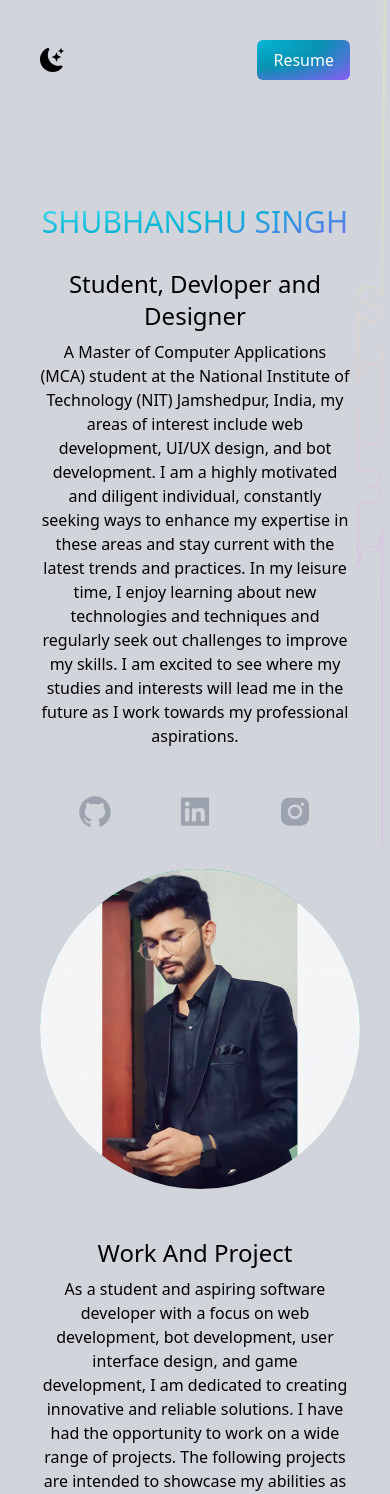
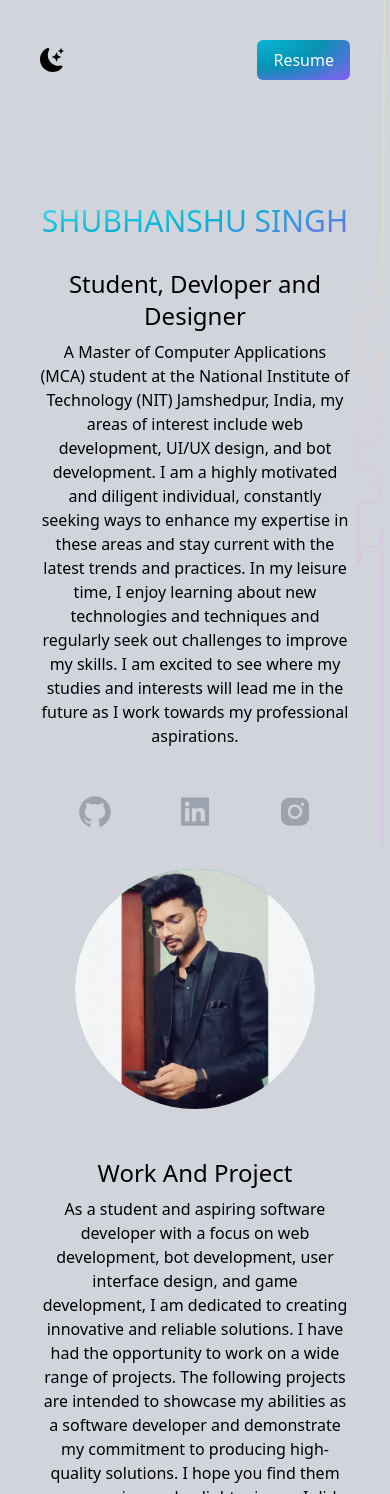
Before and after one commit to soshubh/Shubhanshu-Singh, a Next.js app: page / in a window 390 px wide. Shown: the top 1494 px of the page. Built offline with nearby package versions, Linux system fonts and the light colour scheme.

Commit message:
Photo update

```diff
--- a/pages/index.js
+++ b/pages/index.js
@@ -107,7 +107,7 @@
 
           </div>
 
-          <div className=' relative mx-auto bg-gradient-to-b from-teal-500 rounded-full w-80 h-80 mt-10 overflow-hidden'>
+          <div className=' relative mx-auto bg-gradient-to-b from-teal-500 rounded-full w-60 h-60 sm:w-80 sm:h-80 mt-10 overflow-hidden'>
             <Image src={deved} layout='fill' objectFit='cover'/>
           </div>
 
```
